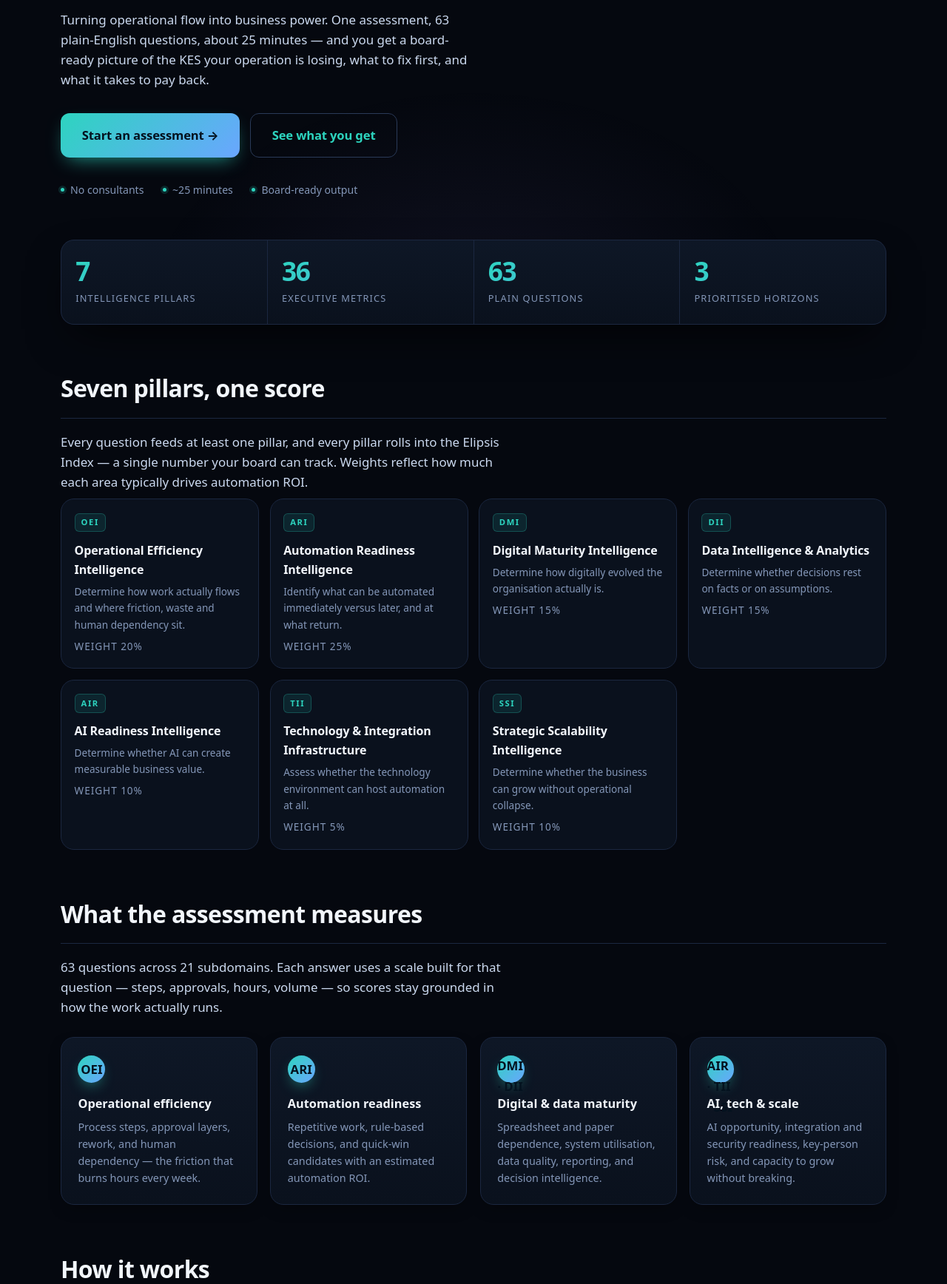
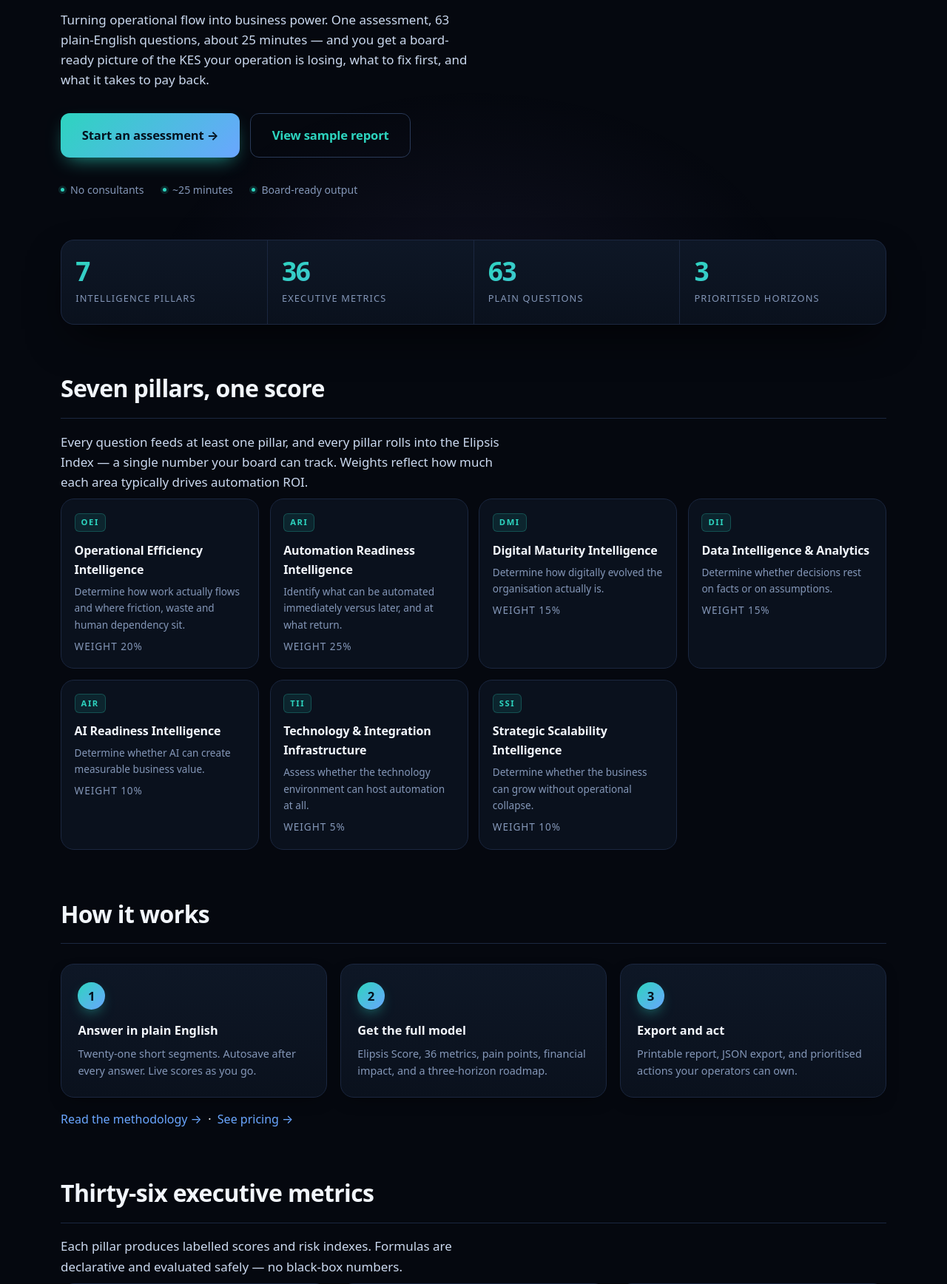
Before and after one commit to JonesKapedo/elipsis, a FastAPI app: page / in a window 1280 px wide. Shown: the part 437-2173 px from the top of the page at 74% size. Run offline with FastAPI, Linux system fonts and the light colour scheme.

Commit message:
Landing CTAs for sample, methodology, and pricing

```diff
--- a/elipsis_api/templates/landing.html
+++ b/elipsis_api/templates/landing.html
@@ -10,7 +10,7 @@
   it takes to pay back.</p>
   <div class="hero-actions">
     <a class="btn big" href="/login">Start an assessment →</a>
-    <a class="btn ghost big" href="#what">See what you get</a>
+    <a class="btn ghost big" href="/sample">View sample report</a>
   </div>
   <ul class="hero-trust">
     <li>No consultants</li><li>~25 minutes</li><li>Board-ready output</li>
@@ -42,60 +42,26 @@
 </section>
 
 <section>
-  <h2>What the assessment measures</h2>
-  <p class="lede">{{ total_questions }} questions across 21 subdomains. Each
-  answer uses a scale built for that question — steps, approvals, hours, volume —
-  so scores stay grounded in how the work actually runs.</p>
-  <div class="steps">
-    <article class="step-card">
-      <span class="step-n">OEI</span>
-      <h4>Operational efficiency</h4>
-      <p class="muted">Process steps, approval layers, rework, and human
-      dependency — the friction that burns hours every week.</p>
-    </article>
-    <article class="step-card">
-      <span class="step-n">ARI</span>
-      <h4>Automation readiness</h4>
-      <p class="muted">Repetitive work, rule-based decisions, and quick-win
-      candidates with an estimated automation ROI.</p>
-    </article>
-    <article class="step-card">
-      <span class="step-n">DMI · DII</span>
-      <h4>Digital & data maturity</h4>
-      <p class="muted">Spreadsheet and paper dependence, system utilisation,
-      data quality, reporting, and decision intelligence.</p>
-    </article>
-    <article class="step-card">
-      <span class="step-n">AIR · TII · SSI</span>
-      <h4>AI, tech & scale</h4>
-      <p class="muted">AI opportunity, integration and security readiness,
-      key-person risk, and capacity to grow without breaking.</p>
-    </article>
-  </div>
-</section>
-
-<section>
   <h2>How it works</h2>
   <div class="steps">
     <article class="step-card">
       <span class="step-n">1</span>
       <h4>Answer in plain English</h4>
-      <p class="muted">Twenty-one short segments of three questions. No jargon,
-      no consultants, no spreadsheet. Autosave after every answer.</p>
+      <p class="muted">Twenty-one short segments. Autosave after every answer. Live scores as you go.</p>
     </article>
     <article class="step-card">
       <span class="step-n">2</span>
-      <h4>Get scored live</h4>
-      <p class="muted">Your {{ INDEX_SHORT }} and section metrics update as you
-      go, so you see the shape of your operation immediately.</p>
+      <h4>Get the full model</h4>
+      <p class="muted">{{ INDEX_SHORT }}, 36 metrics, pain points, financial impact, and a three-horizon roadmap.</p>
     </article>
     <article class="step-card">
       <span class="step-n">3</span>
-      <h4>Walk in with the answer</h4>
-      <p class="muted">A priced, prioritised roadmap with payback months —
-      cost of friction, savings, and what to do first, second, and third.</p>
+      <h4>Export and act</h4>
+      <p class="muted">Printable report, JSON export, and prioritised actions your operators can own.</p>
     </article>
   </div>
+  <p style="margin-top:1rem"><a href="/methodology">Read the methodology →</a>
+  &nbsp;·&nbsp; <a href="/pricing">See pricing →</a></p>
 </section>
 
 <section>
@@ -128,59 +94,31 @@
 
 <section>
   <h2>Three-phase roadmap</h2>
-  <p class="lede">Recommendations are ordered by impact and feasibility so you
-  know what to fund this quarter versus next year.</p>
   <div class="steps">
     <article class="step-card">
       <span class="step-n">1</span>
       <h4>Quick wins · 0–90 days</h4>
-      <p class="muted">Low-complexity automation on repetitive work. Fast payback,
-      minimal change management.</p>
+      <p class="muted">Low-complexity automation on repetitive work. Fast payback.</p>
     </article>
     <article class="step-card">
       <span class="step-n">2</span>
       <h4>Process automation · 3–12 months</h4>
-      <p class="muted">Structural change: approvals, integrations, controls, and
-      the systems that remove chronic friction.</p>
+      <p class="muted">Approvals, integrations, controls, and chronic friction.</p>
     </article>
     <article class="step-card">
       <span class="step-n">3</span>
       <h4>AI enablement · 12–24 months</h4>
-      <p class="muted">Predictive and generative AI on a clean process and data
-      base — once the foundation is ready.</p>
-    </article>
-  </div>
-</section>
-
-<section>
-  <h2>Financial impact you can check</h2>
-  <p class="lede">Annual savings are sized to your organisation: affected staff,
-  hours, blended rate, and a 12% ceiling on the labour line. The report prints
-  the working so a client can verify the arithmetic.</p>
-  <div class="steps">
-    <article class="step-card">
-      <h4>Sized to you</h4>
-      <p class="muted">Staff count, industry context, and severity feed the model.
-      Rates scale with organisation size ({{ CURRENCY }} terms).</p>
-    </article>
-    <article class="step-card">
-      <h4>Transparent ceiling</h4>
-      <p class="muted">Recoverable value is capped at 12% of the labour line so
-      claims stay credible in a board pack.</p>
-    </article>
-    <article class="step-card">
-      <h4>Payback in months</h4>
-      <p class="muted">Each phase of the roadmap carries cost, savings, and
-      expected payback so prioritisation is financial, not only technical.</p>
+      <p class="muted">Predictive and generative AI once process and data are ready.</p>
     </article>
   </div>
 </section>
 
 <section class="cta-panel">
   <h2>Find out what friction is costing you.</h2>
-  <p class="lede">Twenty-five minutes now, and every future board meeting gets
-  easier. Sign in, start an assessment, and walk away with the {{ INDEX_NAME }},
-  36 metrics, pain points, and a three-horizon plan.</p>
-  <a class="btn big" href="/login">Start an assessment →</a>
+  <p class="lede">Twenty-five minutes now, and every future board meeting gets easier.</p>
+  <div class="hero-actions">
+    <a class="btn big" href="/login">Start an assessment →</a>
+    <a class="btn ghost big" href="/sample">Browse the sample report</a>
+  </div>
 </section>
 {% endblock %}
```
